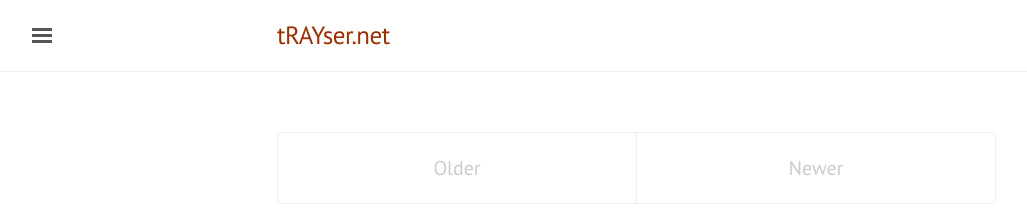
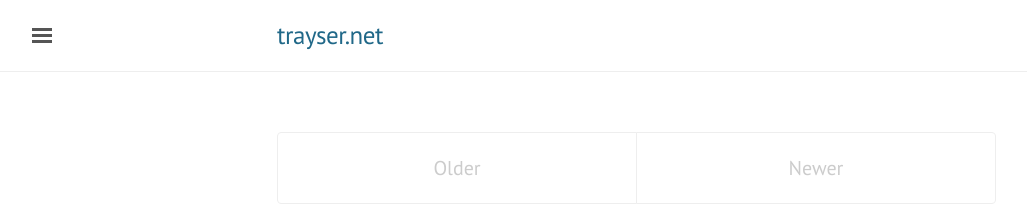
Before and after one commit to traysr/trayser, a Jekyll site: the page built from index.html, in a window 1280 px wide. Shown: the top 216 px of the page, without its empty margins (3-1030 px from the left). Built offline with Jekyll 4.4.1, drawn with Linux system fonts in a browser that asks for light colours; the list of posts is cut into pages by our own code; part of the change alters nothing that is shown.

Commit message:
Fix color

```diff
--- a/_config.yml
+++ b/_config.yml
@@ -5,13 +5,13 @@ permalink:           pretty
 plugins:             [jekyll-paginate]
 
 # Setup
-title:               tRAYser.net
+title:               trayser.net
 tagline:             ''
 description:         'Made by <a href="https://twitter.com/trayser" target="_blank">@trayser</a>.'
 url:                 http://trayser.net
 baseurl:             ''
 paginate:            5
-tintcolor:          "#9A2F00"
+tintcolor:          "#206888"
 
 # About/contact
 author:
```
